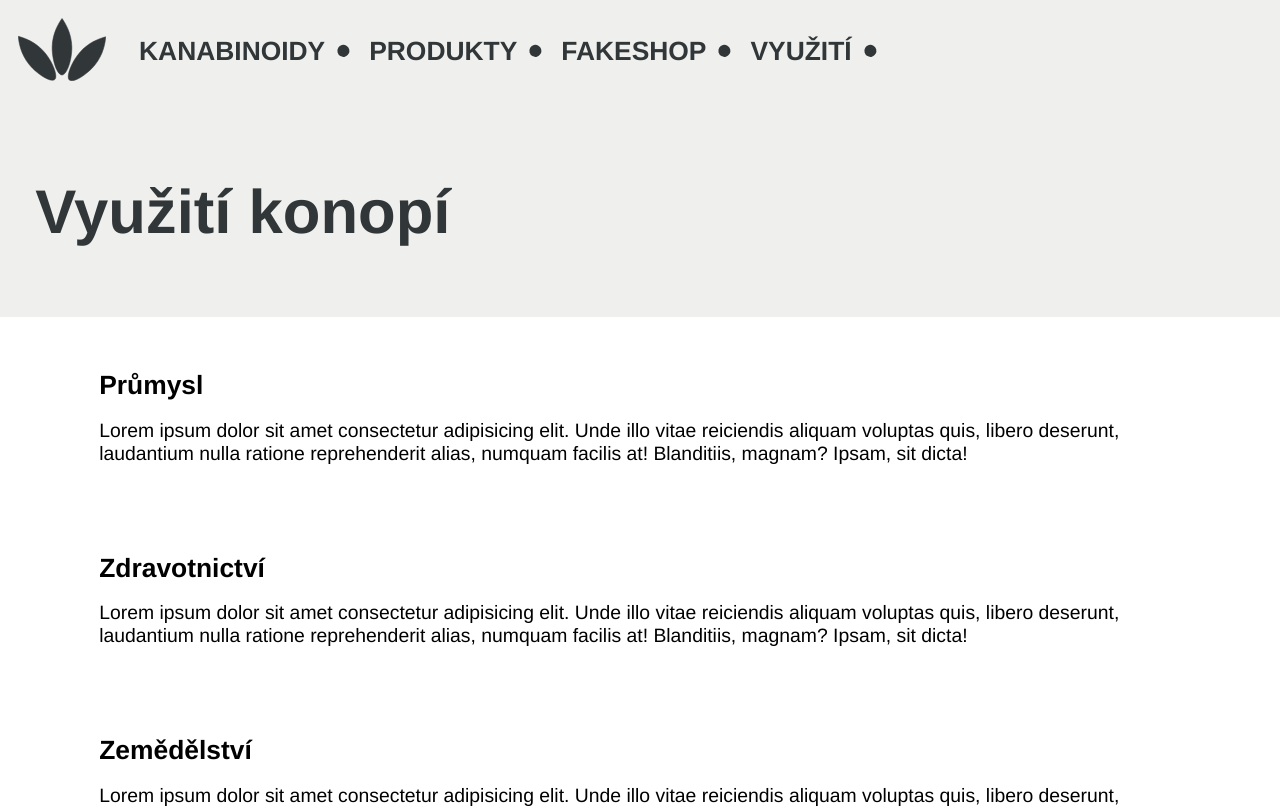
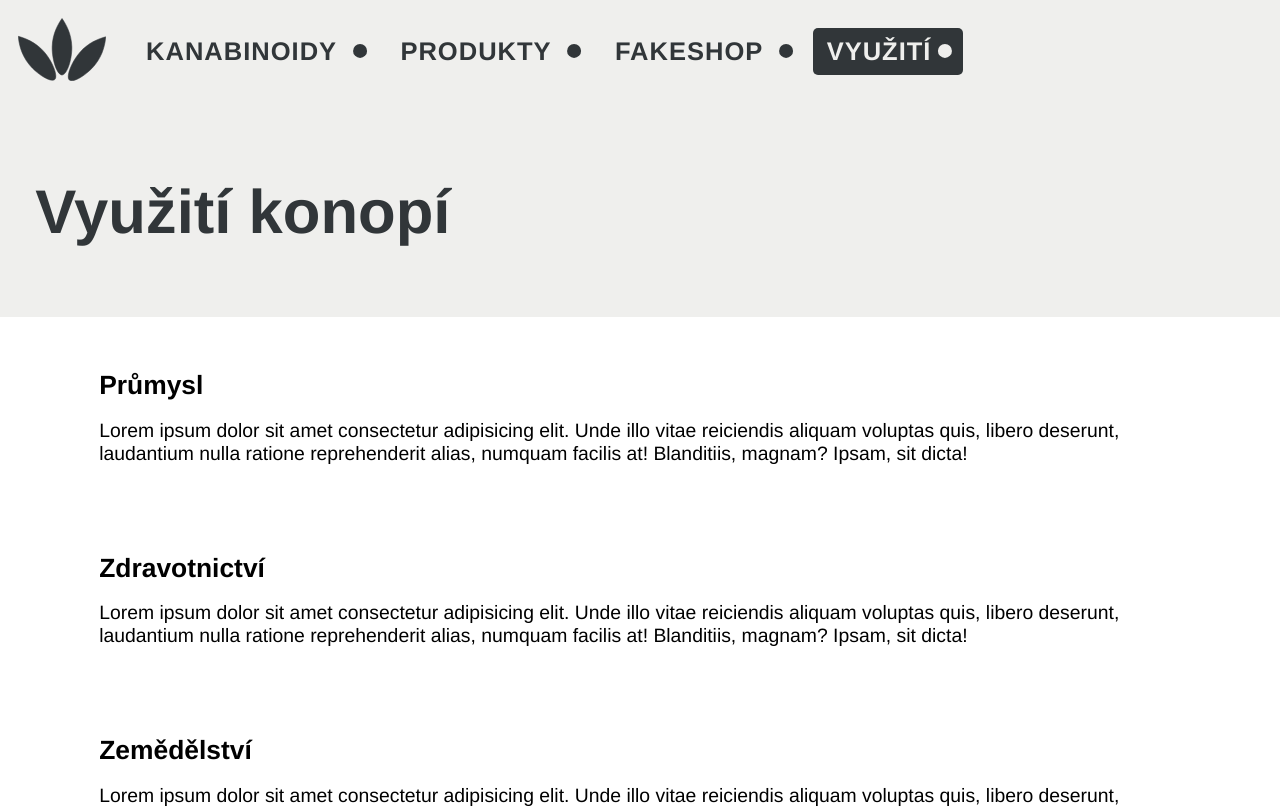
Before and after one commit to Filipxxd/Projekt-PVA, a React (Create React App) app: page /About in a window 1280 px wide. Shown: the top 808 px of the page. Built offline with nearby package versions, Linux system fonts and the light colour scheme.

Commit message:
#1 Patch
+ nav link style
* media fix

```diff
--- a/src/base/nav.css
+++ b/src/base/nav.css
@@ -20,30 +20,39 @@
   visibility: hidden;
   z-index: inherit;
   transition: all 0.5s ease-in-out; /* TEMPORARY */
-  font-size: 1.5rem;
+  font-size: 1.45rem;
 }
-.underNav a{
+.underNav a {
   position: relative;
-  margin: 0 .5rem;
-  padding: .2rem .4rem;
   font-weight: bold;
   color: var(--black);
+  letter-spacing: 1px;
+  padding: 0.5rem 0.8rem;
+  transition: background-color 0.5s ease-in-out, color 0.5s ease-in-out,
+    border-radius 0.5s ease-in;
+  border-radius: 5px;
 }
-.NavToggleIcon{
+.NavToggleIcon {
   visibility: hidden;
 }
-.Logo{
+.Logo {
   width: 5rem;
   z-index: 3;
   margin: 1rem;
+}
+.underNav a:hover,
+.active {
+  background-color: var(--black);
+  color: var(--white) !important;
 }
 @media screen and (max-width: 1024px) {
   .NavToggleIcon {
     visibility: visible;
     color: var(--black);
-    margin: 1rem 1rem 1rem auto;  /* 1rem odsazení každá strana, zleva auto aby zarovnal nakonec*/
+    margin: 1rem 1rem 1rem auto; /* 1rem odsazení každá strana, zleva auto aby zarovnal nakonec*/
     font-size: 3rem;
     z-index: 1;
+    cursor: pointer;
   }
   /* FullSize otevreny "pod" navigator */
   .underNav {
@@ -57,8 +66,8 @@
     width: 100%;
     margin-left: -100%;
   }
-  .underNav a{
-    padding: 1.2rem;
+  .underNav a {
+    margin: 0.5rem;
   }
   /* otevreni "pod" navigatoru */
   .navToggle {
@@ -76,17 +85,25 @@
     opacity: 1;
     visibility: visible;
   }
-  .underNav a::after{
+  .underNav a {
+    margin: 0.5rem;
+  }
+  /* tečka za nav. linkem */
+  .underNav a::after {
     content: "";
     display: inline-flex;
-    width: .7rem;
-    height: .7rem;
+    width: 0.8rem;
+    height: 0.8rem;
+    margin: 0.1rem;
     border-radius: 100%;
-    transform: translateY(-25%)translateX(100%)rotate(30deg);
+    transform: translateY(-15%) translateX(100%);
     background-color: var(--black);
-    transition: transform .5s ease-in-out, left .5s ease;
+    transition: transform 0.5s ease-in-out, height 0.3s ease-in-out,
+      background-color 0.3s ease-in-out;
   }
-  .underNav a.active::after,.underNav a:hover::after{
-
+  .underNav a.active::after,
+  .underNav a:hover::after {
+    transform: translateY(-15%) translateX(35%);
+    background-color: var(--white);
   }
 }
--- a/src/media.css
+++ b/src/media.css
@@ -98,7 +98,7 @@
 
 @media only screen and (min-width: 1921px) and (max-width: 2500px) {
   html {
-    font-size: 1.4rem;
+    font-size: 1.3rem;
   }
 }
 
```
